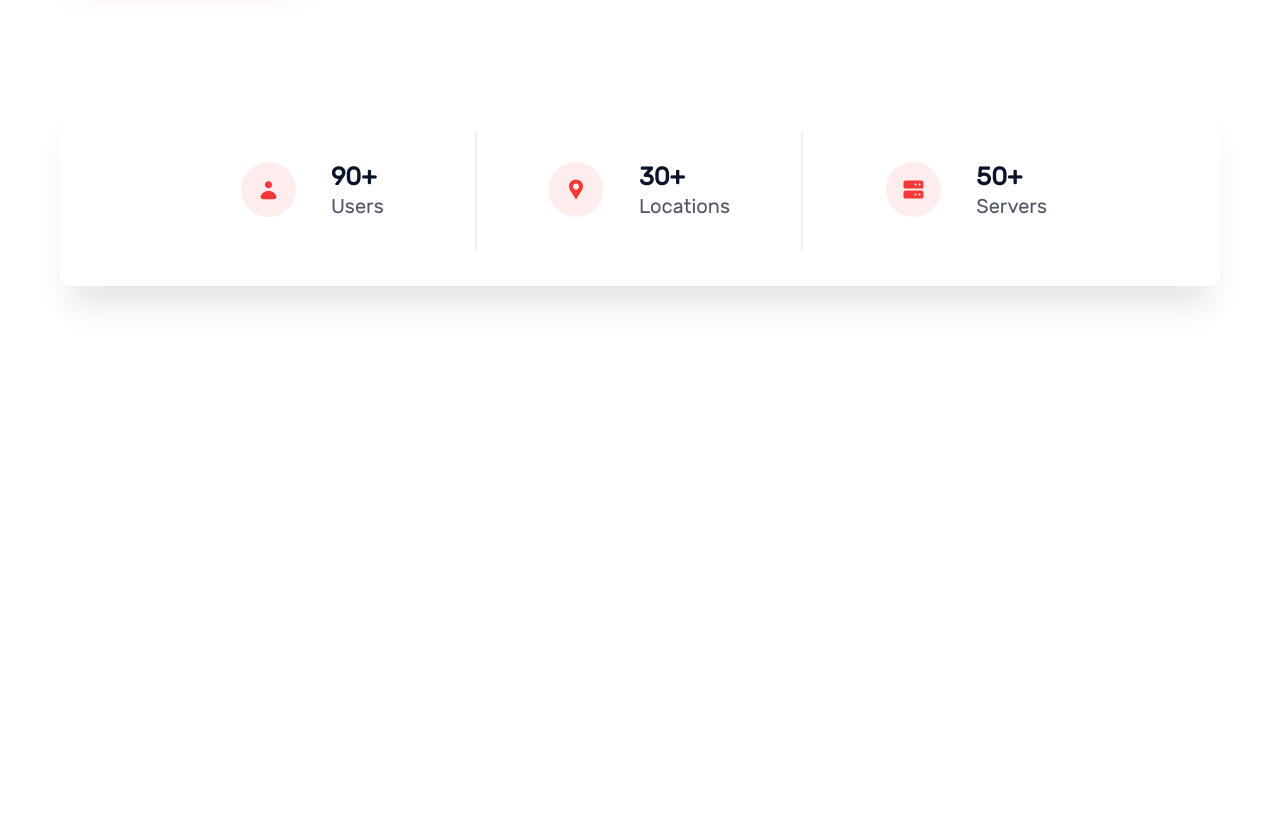
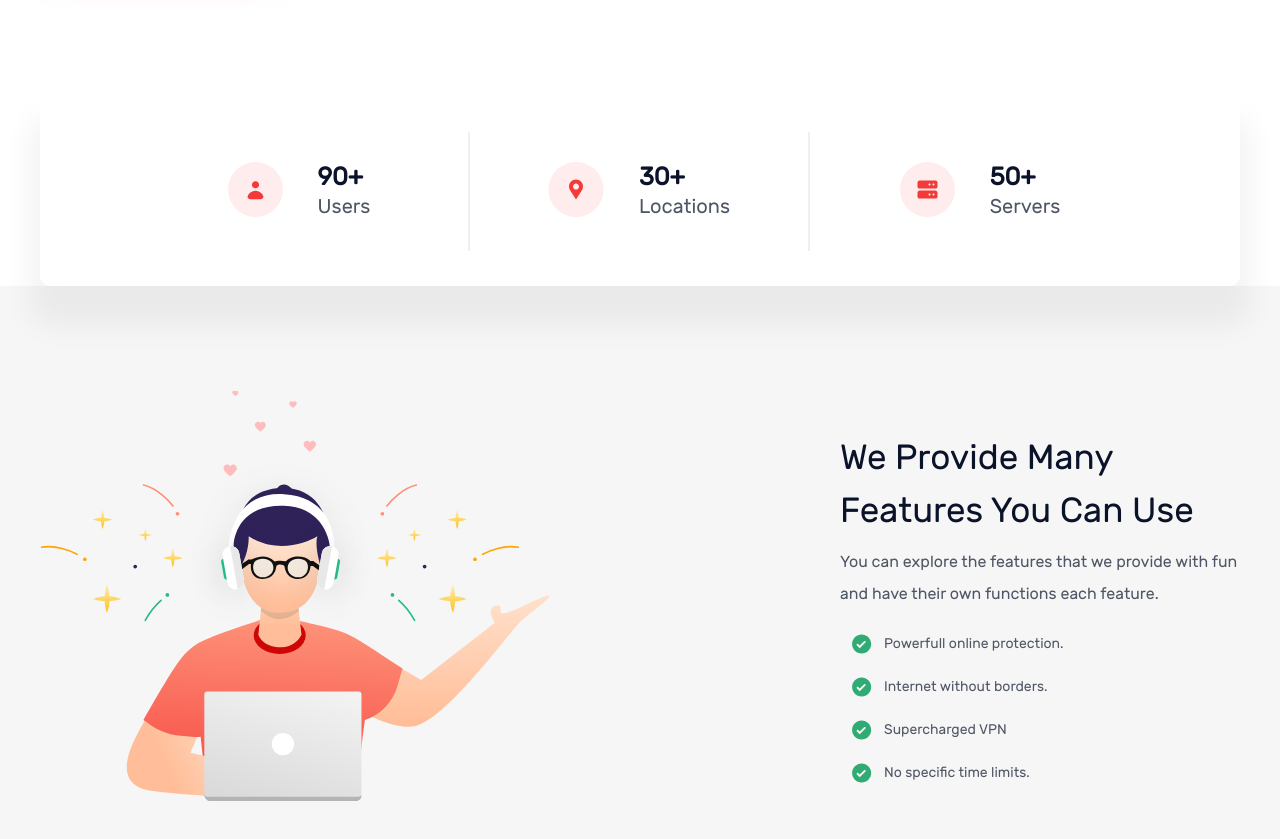
Before and after one commit to lizakrasn/LaslesVPN, a website built with Parcel: page src/index.html in a window 1280 px wide. Shown: the part 635-1474 px from the top of the page. Before the commit the page ends 1021 px from the top, so only its background shows below. Built offline with nearby package versions, Linux system fonts and the light colour scheme; a web font is replaced by a local one.

Commit message:
add section features

```diff
--- a/src/index.html
+++ b/src/index.html
@@ -7,7 +7,7 @@
   <link rel="stylesheet" href="./styles/main.sass">
 </head>
 <body>
-  <div class="wrapper">
+  <div>
     <!-- start header -->
     <header class="header">
       <div class="header__logo">
@@ -63,7 +63,7 @@
           <span class="section__bold">LaslesVPN</span>
           discover interesting features from us.
         </p>
-        <button class="button button-primary button-tall" type="button">
+        <button class="about__button button button-primary button-tall" type="button">
           Get started
         </button>
       </div>
@@ -124,8 +124,23 @@
     <!-- end section about-->
 
     <!-- start section features -->
-    <section class="section section_lightgrey features">
+    <section class="features section section_lightgrey">
+      <img
+        class="features__img"
+        alt="Illustration"
+        src="/images/features.svg"
+      >
 
+      <div class="features__info">
+        <p class="section__title">We Provide Many Features You Can Use</p>
+        <p class="section__subtitle">You can explore the features that we provide with fun and have their own functions each feature.</p>
+        <ul class="features__list">
+          <li class="features__item">Powerfull online protection.</li>
+          <li class="features__item">Internet without borders.</li>
+          <li class="features__item">Supercharged VPN</li>
+          <li class="features__item">No specific time limits.</li>
+        </ul>
+      </div>
     </section>
     <!-- end section features -->
     <!-- end content -->
--- a/src/styles/_about.sass
+++ b/src/styles/_about.sass
@@ -7,7 +7,7 @@
   &__info,
   &__img-container
     flex-basis: 47%
-    min-width: 400px
+    min-width: 520px
     flex: 1
 
   &__stats
@@ -18,7 +18,7 @@
     flex: 1
     flex-basis: 100%
     border-radius: 10px
-    box-shadow: 0 30px 30px -10px rgba(0, 0, 0, 0.1)
+    box-shadow: 0 30px 30px 10px rgba(0, 0, 0, 0.05)
 
   &__stats-container
     flex-basis: calc(100% / 3)
@@ -37,5 +37,5 @@
   &__bold
     font-weight: 700
 
-  &__subtitle
-    margin: 20px 0 50px
+  &__button
+    margin-top: 50px
--- a/src/styles/_features.sass
+++ b/src/styles/_features.sass
@@ -0,0 +1,32 @@
+.features
+  display: grid
+  grid-template-columns: auto 1fr auto
+  align-items: end
+  padding-bottom: 125px
+
+  &__info
+    grid-column: 3
+    max-width: 400px
+
+  &__list
+    margin-top: 20px
+    font-size: 14px
+    color: $secondary-color
+    list-style-type: none
+
+  &__item
+    display: flex
+    align-items: center
+    margin-bottom: 15px
+    line-height: 2
+
+    &::before
+      content: ""
+      top: 0
+      display: inline-block
+      margin: 0 12px
+      width: 20px
+      height: 20px
+      background-image: url('../images/check-mark.svg')
+      background-size: contain
+      background-repeat: no-repeat
--- a/src/styles/_header.sass
+++ b/src/styles/_header.sass
@@ -2,7 +2,7 @@
   display: flex
   justify-content: space-between
   align-items: center
-  padding: 50px 0
+  padding: 50px calc((100% - 1200px) / 2 )
 
   &__logo
     display: flex
--- a/src/styles/_section.sass
+++ b/src/styles/_section.sass
@@ -1,10 +1,17 @@
 .section
-  margin-top: 100px
+  width: 100%
+  padding: 100px calc((100% - 1200px) / 2 ) 0
   background-color: $white
+
+  &__title
+    font-size: 35px
+    font-weight: 500
+    line-height: 1.5
 
   &__subtitle
     color: $secondary-color
     line-height: 2
+    margin-top: 10px
 
   &__bold
     font-weight: 600
```
Also changed, not shown: dist/check-mark.e5b0ff21.svg (added), dist/features.373d243d.svg (added), dist/index.html, src/images/check-mark.svg (added), src/images/features.svg (added), 4 other files.
